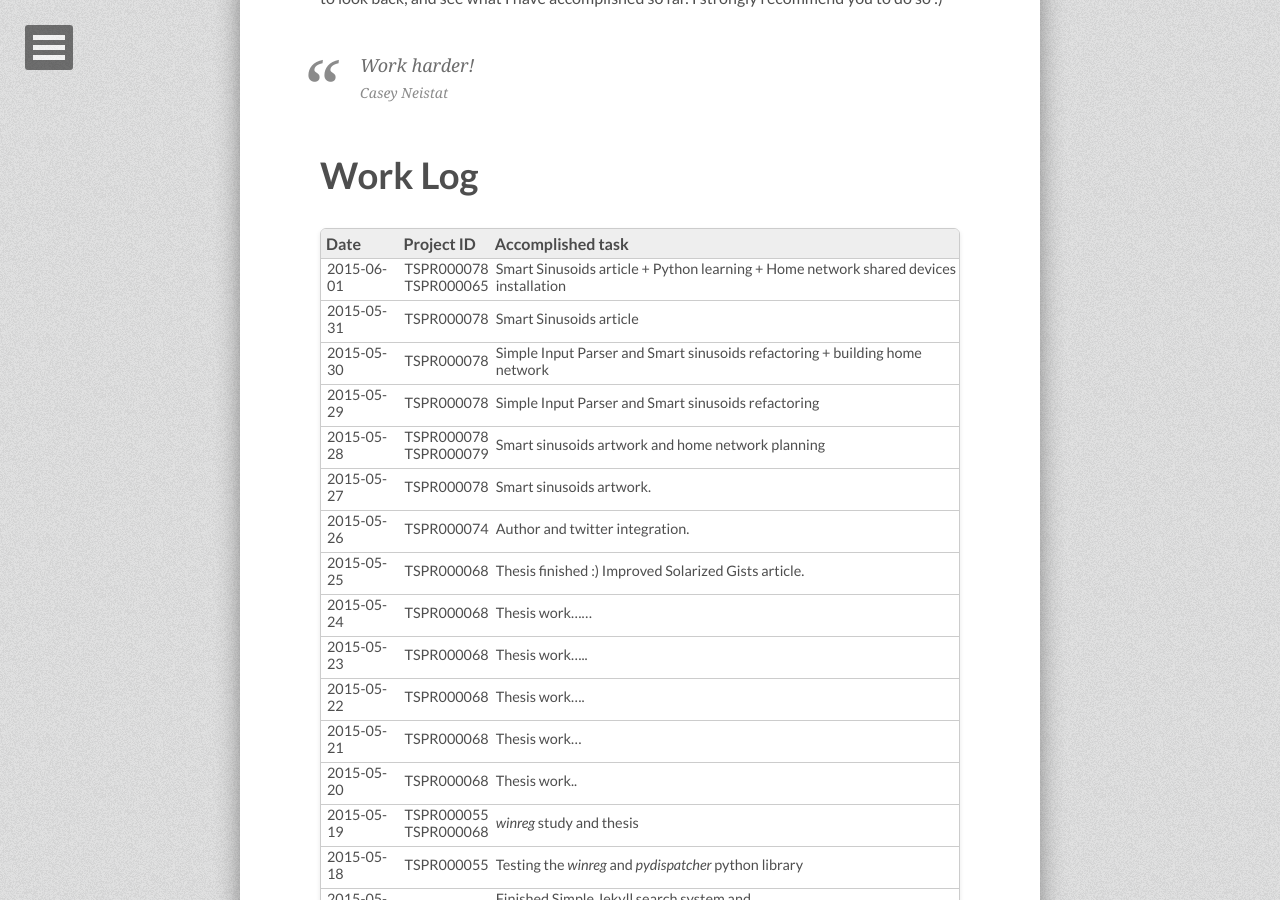
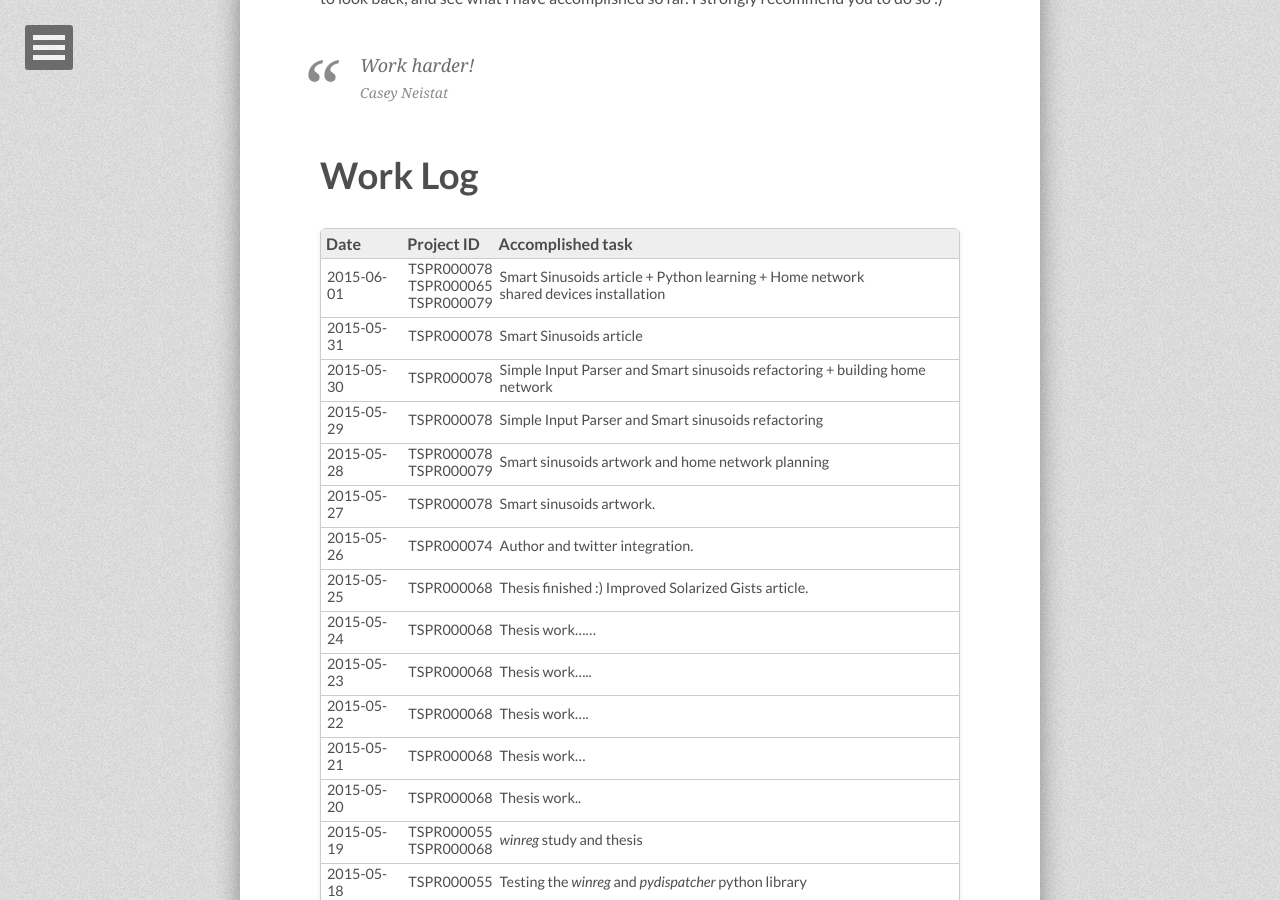
Before and after one commit to tiborsimon/tiborsimon.github.io, a Jekyll site: the page built from worklog/index.md, in a window 1280 px wide and 900 px high, scrolled down 677 px. Built offline with Jekyll 4.4.1, drawn with Linux system fonts in a browser that asks for light colours; nearby versions of some CDN libraries.

Commit message:
Update index.md

```diff
--- a/worklog/index.md
+++ b/worklog/index.md
@@ -29,7 +29,7 @@ Work harder!
 
 | Date | Project ID | Accomplished task |
 |:-----------|:------------|:------------|
-| 2015-06-01 | TSPR000078<br>TSPR000065 | Smart Sinusoids article + Python learning + Home network shared devices installation
+| 2015-06-01 | TSPR000078<br>TSPR000065<br>TSPR000079 | Smart Sinusoids article + Python learning + Home network<br>shared devices installation
 | 2015-05-31 | TSPR000078 | Smart Sinusoids article
 | 2015-05-30 | TSPR000078 | Simple Input Parser and Smart sinusoids refactoring + building home network
 | 2015-05-29 | TSPR000078 | Simple Input Parser and Smart sinusoids refactoring
```
